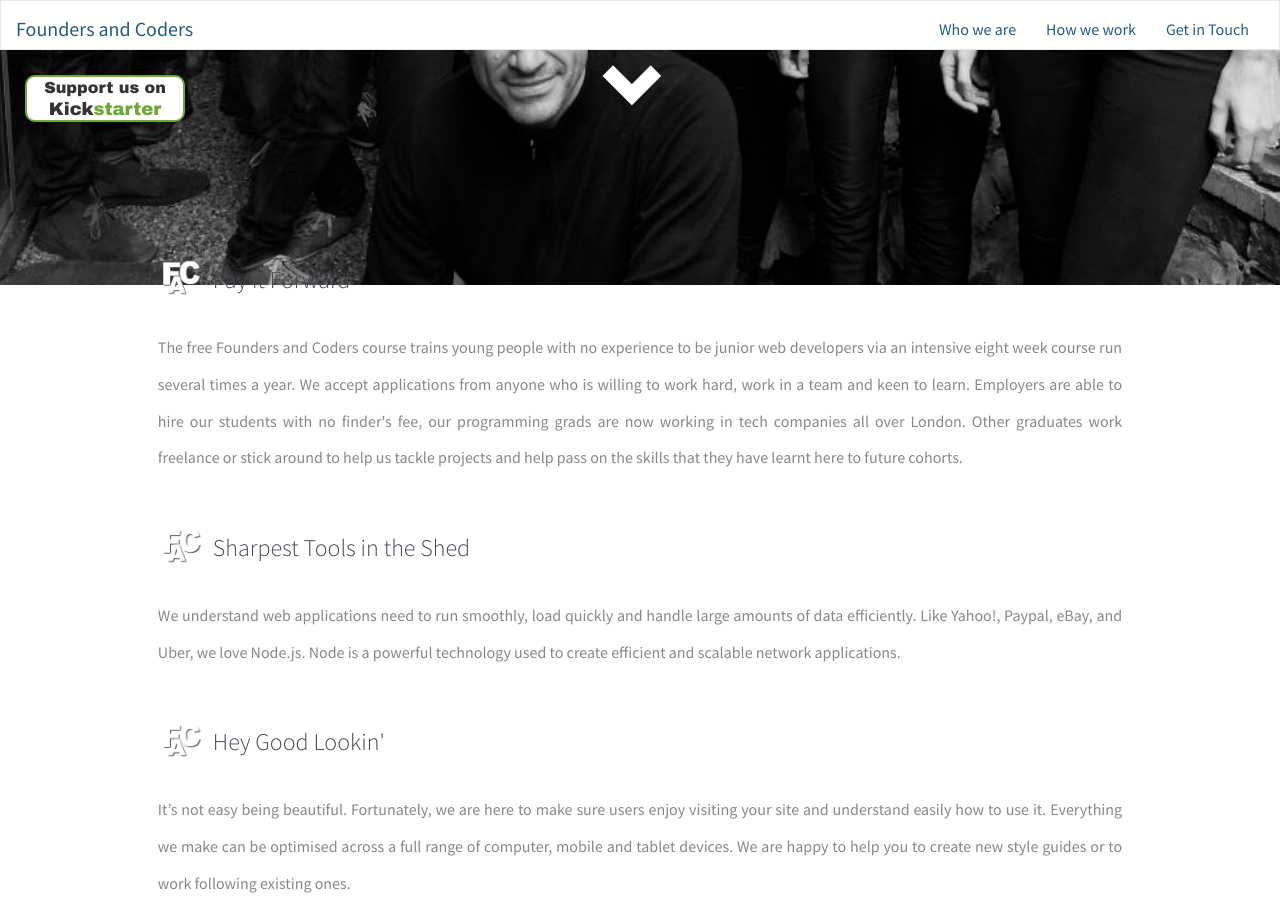
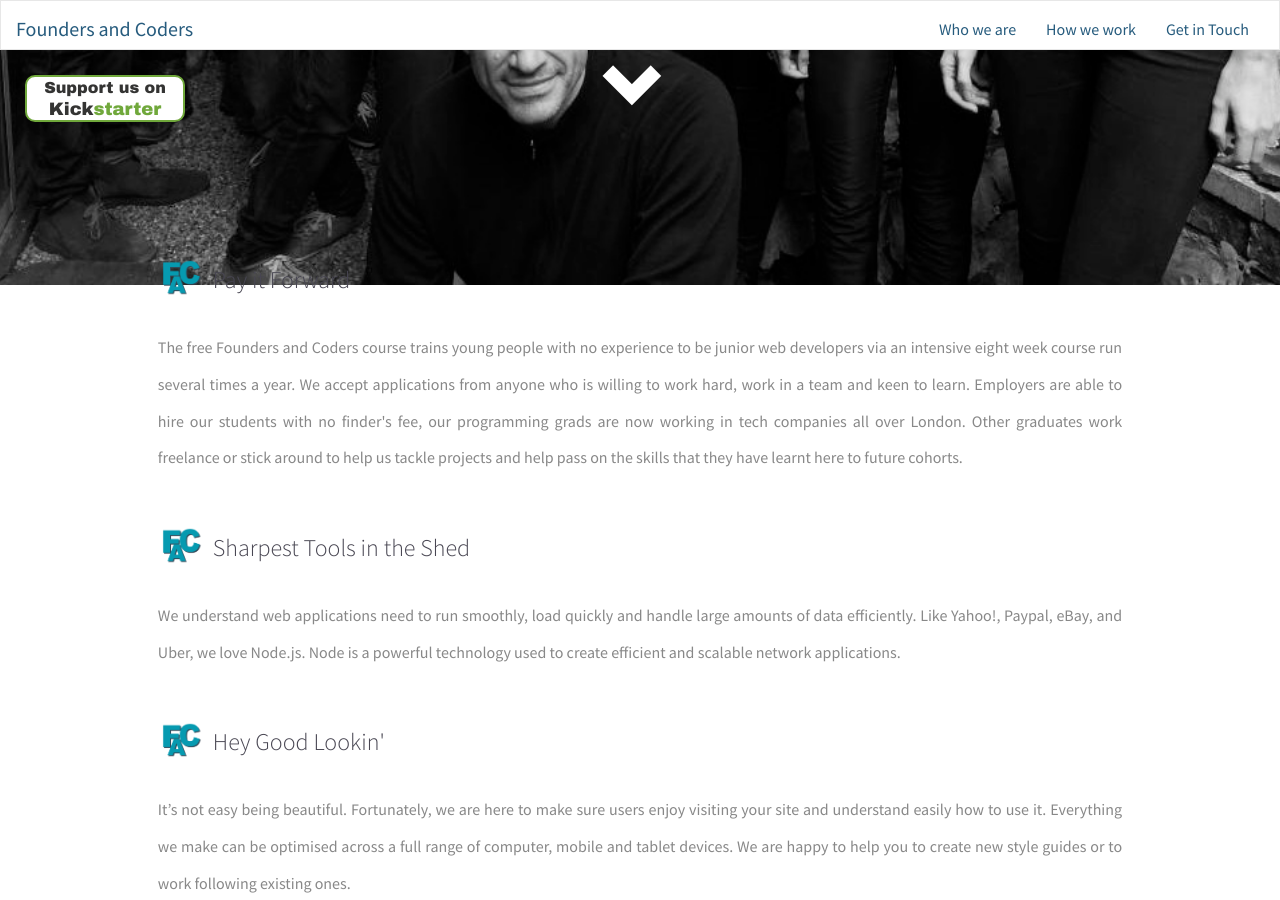
Before and after one commit to sofer/foundersandcoders, a Jekyll site: the page built from index.html, in a window 1280 px wide and 900 px high, scrolled down 1605 px. Built offline with Jekyll 4.4.1, drawn with Linux system fonts in a browser that asks for light colours; nearby versions of some CDN libraries.

Commit message:
change of color for logo. blue, but can change to whatever we want

```diff
--- a/index.html
+++ b/index.html
@@ -88,17 +88,17 @@ layout: default
 		<div class="aboutlist_container container-fluid">
 			<div class="top-row row">
 				<div class="col-sm-5 col-sm-offset-1 col-md-10 col-md-offset-1" id="topThree">
-					<img src="/img/faclogo.png">
+					<img src="/img/faclogo2.png">
 					<h4 class = "h4-givebBackToTheCommunity">Pay it Forward</h4>
 						<p>The free Founders and Coders course trains young people with no experience to be junior web developers via an intensive eight week course run several times a year.  We accept applications from anyone who is willing to work hard, work in a team and keen to learn. Employers are able to hire our students with no finder's fee, our programming grads are now working in tech companies all over London. Other graduates work freelance or stick around to help us tackle projects and help pass on the skills that they have learnt here to future cohorts. </p>
 				</div>
 				<div class="col-sm-5 col-md-10 col-md-offset-1" id="topOne">
-					<img src="/img/faclogo.png">
+					<img src="/img/faclogo2.png">
 					<h4 class = "h4-givebBackToTheCommunity">Sharpest Tools in the Shed</h4>
 						<p>We understand web applications need to run smoothly, load quickly and handle large amounts of data efficiently. Like Yahoo!, Paypal, eBay, and Uber, we love Node.js. Node is a powerful technology used to create efficient and scalable network applications.</p>
 				</div>
 				<div class="col-sm-6 col-sm-offset-3 col-md-10 col-md-offset-1" id="topTwo">
-					<img src="/img/faclogo.png">
+					<img src="/img/faclogo2.png">
 					<h4 class = "h4-givebBackToTheCommunity">Hey Good Lookin'</h4>
 						<p>It’s not easy being beautiful. Fortunately, we are here to make sure users enjoy visiting your site and understand easily how to use it. Everything we make can be optimised across a full range of computer, mobile and tablet devices. We are happy to help you to create new style guides or to work following existing ones.</p>
 					<!-- This shoudl be about how good it looks. -->
```
Also changed, not shown: img/faclogo2.png (added).
